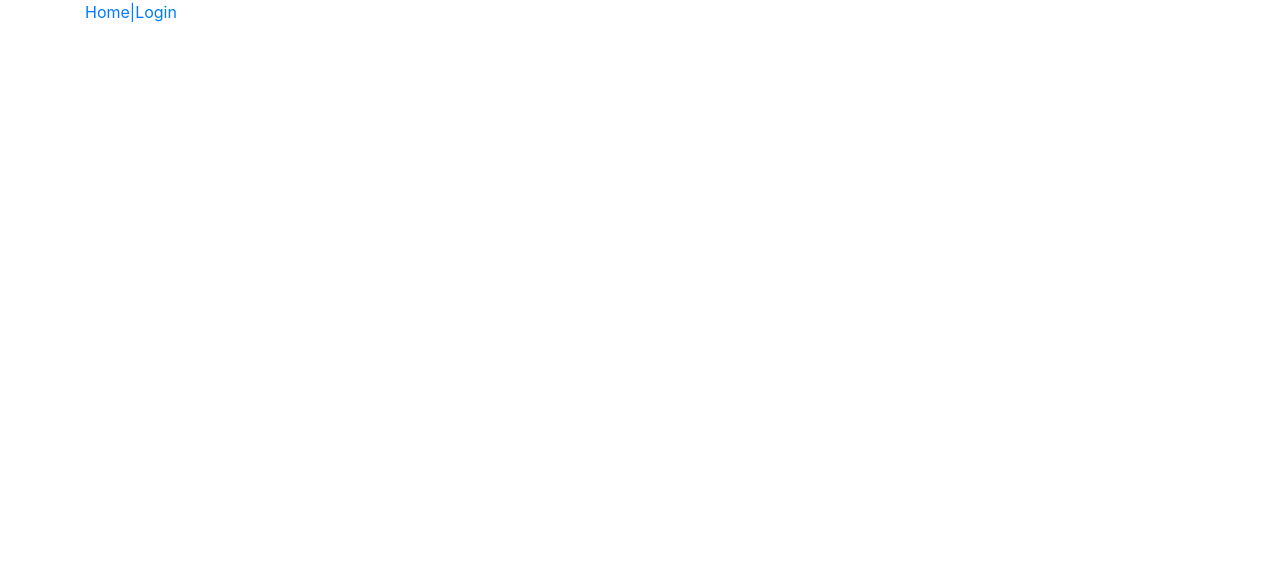
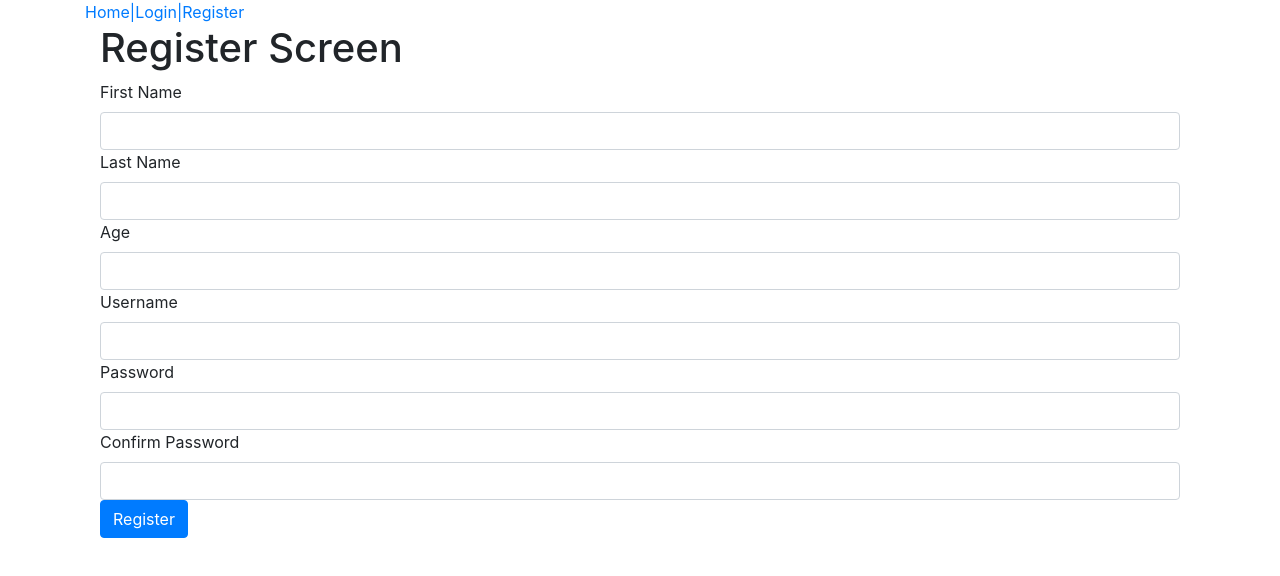
Before and after one commit to amarpriyesh/WebDev-StockMarket-FrontEnd, a React (Create React App) app: page /register in a window 1280 px wide. Before the commit this address had no page. Shown: the top 576 px of the page. Built offline with nearby package versions, Linux system fonts and the light colour scheme.

Commit message:
Register done

```diff
--- a/src/App.js
+++ b/src/App.js
@@ -8,6 +8,7 @@ import LoginScreen from "./login/login";
 import {Provider} from "react-redux";
 import store from "./reducers/store";
 import Navigation from "./components/navigation";
+import RegisterScreen from "./register/register";
 
 function App() {
   return (
@@ -24,6 +25,7 @@ function App() {
                   <Route path="/search" element={<SearchResults/>} />
                   <Route path="/details/:id" element={<Details/>} />
                   <Route path="/login" element={<LoginScreen />} />
+                  <Route path="/register" element={<RegisterScreen />} />
               </Routes>
             </Router>
         </div>
--- a/src/components/navigation.js
+++ b/src/components/navigation.js
@@ -9,6 +9,7 @@ function Navigation() {
         <div>
             <Link to="/">Home</Link>
             {!currentUser && <Link to="/login">|Login</Link>}
+            {!currentUser && <Link to="/register">|Register</Link>}
             {currentUser && <Link to="/profile">|Profile</Link>}
             {currentUser && <Link to="/login"
                 onClick={() => {
--- a/src/reducers/user-reducer.js
+++ b/src/reducers/user-reducer.js
@@ -24,7 +24,7 @@ const userSlice = createSlice({
             state.currentUser = payload;
         },
         [registerThunk.fulfilled]: (state, { payload }) => {
-            state.currentUser = payload;
+            state.currentUser = null;
         },
         [findAllUsersThunk.fulfilled]: (state,{payload}) => {
             state.allUsers = payload;
--- /dev/null
+++ b/src/register/register.js
@@ -0,0 +1,109 @@
+import React, { useState } from "react";
+import { useNavigate } from "react-router";
+import { useDispatch } from "react-redux";
+import { registerThunk } from "../services/user-thunks";
+
+function RegisterScreen() {
+    const [username, setUsername] = useState("");
+    const [password, setPassword] = useState("");
+    const [confirmPassword, setConfirmPassword] = useState("");
+    const [firstName, setFirstName] = useState("");
+    const [lastName, setLastName] = useState("");
+    const [age, setAge] = useState("");
+    const [error, setError] = useState("");
+    const navigate = useNavigate();
+    const dispatch = useDispatch();
+
+    const handleRegister = async () => {
+        if (password !== confirmPassword) {
+            setError("Passwords do not match");
+            return;
+        }
+        const response = await dispatch(
+            registerThunk({ username, password, firstName, lastName, age })
+        );
+        if (response.error) {
+            setError(response.error);
+        } else {
+            navigate("/login");
+        }
+    };
+
+    return (
+        <div className="container">
+            <h1>Register Screen</h1>
+            {error && (
+                <div className="alert alert-danger" role="alert">
+                    {error}
+                </div>
+            )}
+            <div>
+                <label htmlFor="firstName" >First Name</label>
+                <br />
+                <input
+                    id="firstName"
+                    className="form-control"
+                    type="text"
+                    value={firstName}
+                    onChange={(event) => setFirstName(event.target.value)}
+                />
+            </div>
+            <div>
+                <label htmlFor="lastName">Last Name</label>
+                <br/>
+                <input
+                    id="lastName"
+                    className="form-control"
+                    type="text"
+                    value={lastName}
+                    onChange={(event) => setLastName(event.target.value)}
+                />
+            </div>
+            <div>
+                <label htmlFor="age">Age</label>
+                <br/>
+                <input
+                    id="age"
+                    className="form-control"
+                    type="number"
+                    value={age}
+                    onChange={(event) => setAge(event.target.value)}
+                />
+            </div>
+            <div>
+                <label htmlFor="username">Username</label>
+                <br />
+                <input
+                    id="username"
+                    className="form-control"
+                    type="text"
+                    value={username}
+                    onChange={(event) => setUsername(event.target.value)}
+                />
+            </div>
+            <div>
+                <label>Password</label>
+                <input
+                    className="form-control"
+                    type="password"
+                    value={password}
+                    onChange={(event) => setPassword(event.target.value)}
+                />
+            </div>
+            <div>
+                <label>Confirm Password</label>
+                <input
+                    className="form-control"
+                    type="password"
+                    value={confirmPassword}
+                    onChange={(event) => setConfirmPassword(event.target.value)}
+                />
+            </div>
+            <button onClick={handleRegister} className="btn btn-primary">
+                Register
+            </button>
+        </div>
+    );
+}
+
+export default RegisterScreen;
--- a/src/services/user-service.js
+++ b/src/services/user-service.js
@@ -40,10 +40,13 @@ export const profile = async () => {
     return response.data;
 };
 
-export const register = async (username, password) => {
-    const response = await axios.post(`${USERS_URL}/register`, {
+export const register = async ({username,password, firstName, lastName, age}) => {
+    const response = await axios.post(`${USERS_URL}/register`,{
         username,
         password,
+        firstName,
+        lastName,
+        age
     });
     return response.data;
 };
```
